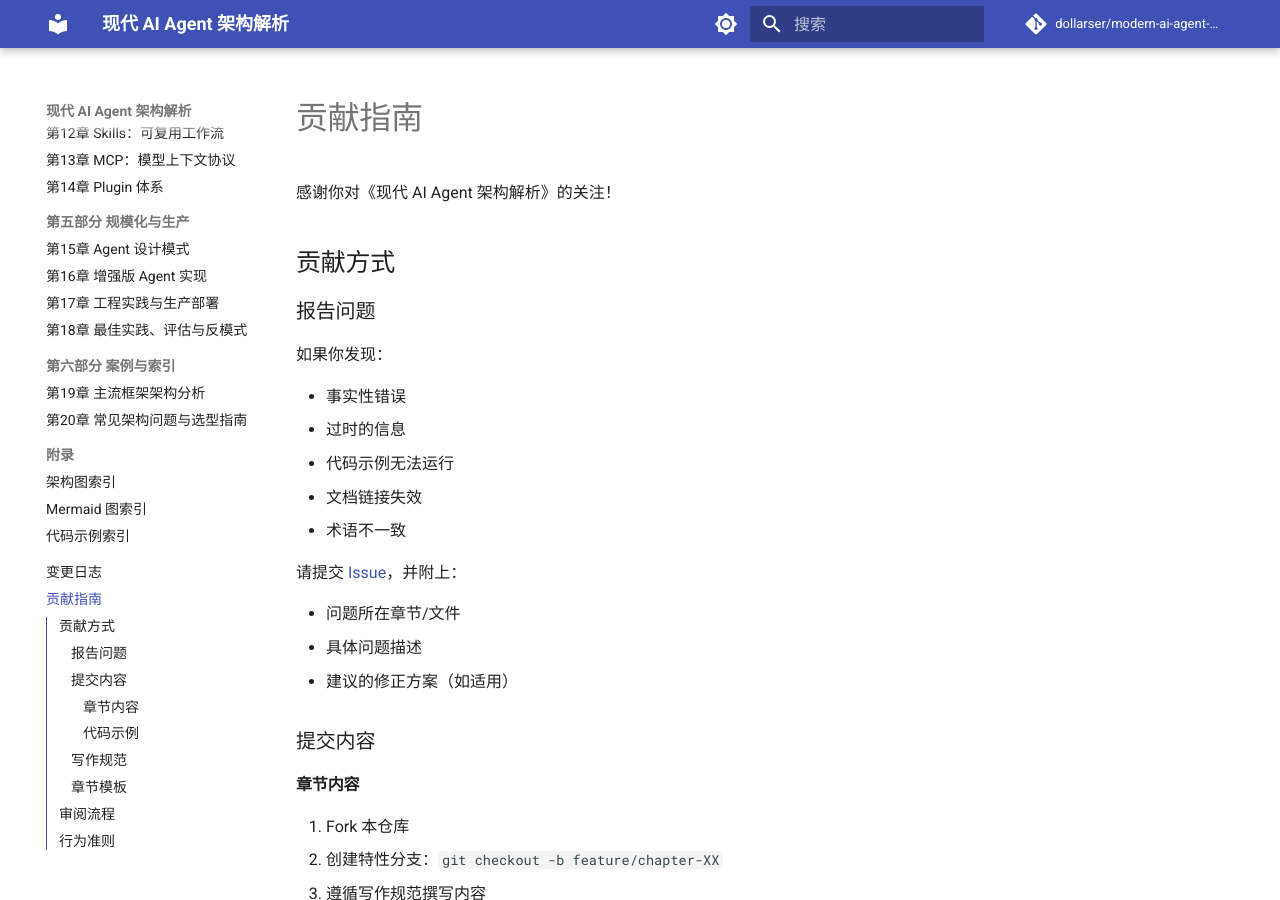
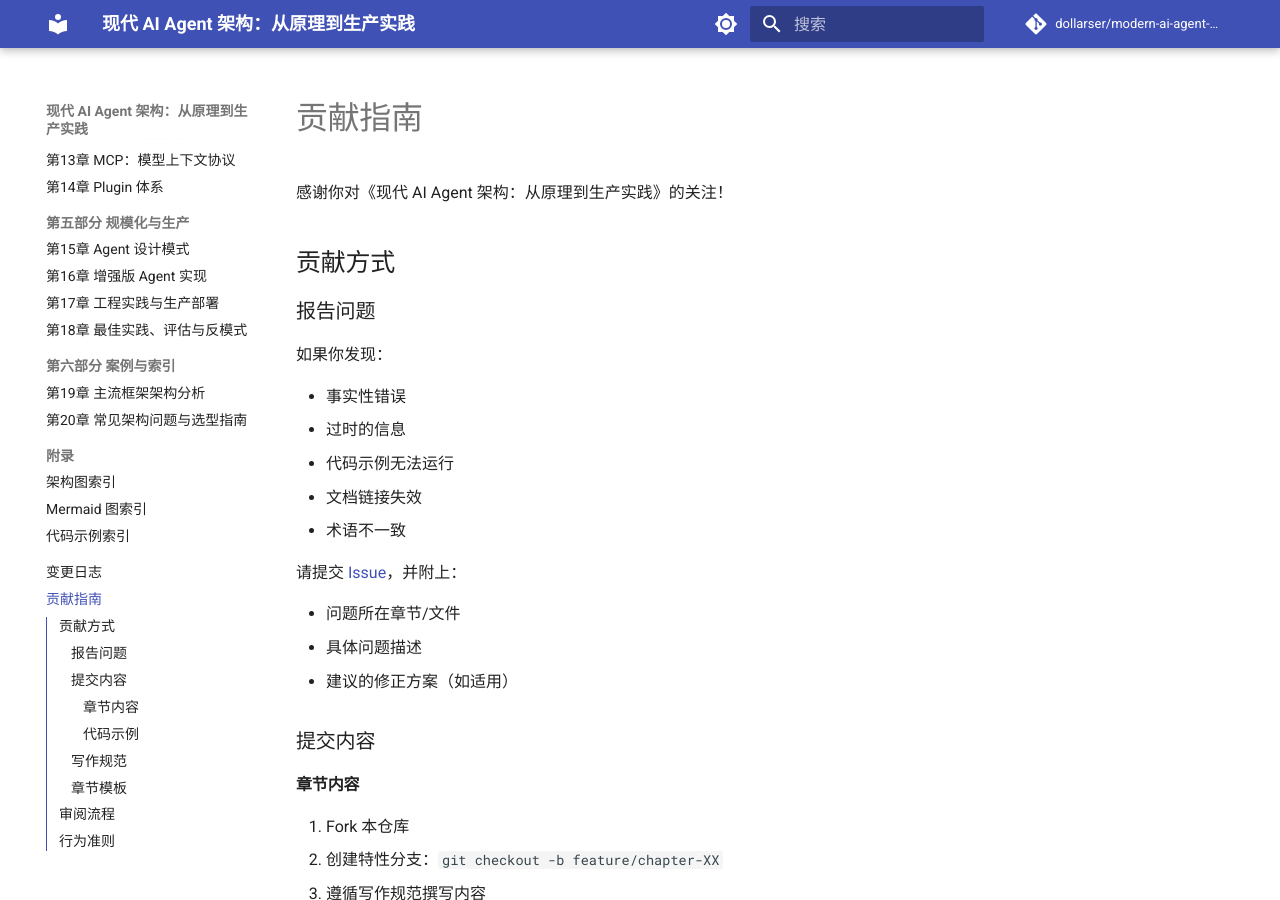
Before and after one commit to dollarser/modern-ai-agent-architecture, an MkDocs documentation site: the page built from docs/CONTRIBUTING.md, in a window 1280 px wide and 900 px high. Built offline with MkDocs 1.6.1 and Material for MkDocs 9.7.7, drawn with Linux system fonts in a browser that asks for light colours; comment, search, counter and statistics services are not loaded; the version menu is left out.

```diff
--- a/docs/CONTRIBUTING.md
+++ b/docs/CONTRIBUTING.md
@@ -1,6 +1,6 @@
 # 贡献指南
 
-感谢你对《现代 AI Agent 架构解析》的关注！
+感谢你对《现代 AI Agent 架构：从原理到生产实践》的关注！
 
 ## 贡献方式
 
--- a/docs/README.md
+++ b/docs/README.md
@@ -1,4 +1,4 @@
-# 《现代 AI Agent 架构解析》
+# 《现代 AI Agent 架构：从原理到生产实践》
 
 > 一本可持续维护、工程化、事实可验证、可发布、可扩展的 AI Agent 技术参考书
 
@@ -135,4 +135,4 @@ book/
 
 ---
 
-> **最终定位：** 一本可持续维护、工程化、事实可验证、可发布、可扩展的《现代 AI Agent 架构解析》开源技术参考书。
+> **最终定位：** 一本可持续维护、工程化、事实可验证、可发布、可扩展的《现代 AI Agent 架构：从原理到生产实践》开源技术参考书。
--- a/mkdocs.yml
+++ b/mkdocs.yml
@@ -1,4 +1,4 @@
-site_name: 现代 AI Agent 架构解析
+site_name: 现代 AI Agent 架构：从原理到生产实践
 site_description: 一本可持续维护、工程化、事实可验证的现代 AI Agent 技术参考书
 site_author: AI Agent Architecture Project
 site_url: https://dollarser.github.io/modern-ai-agent-architecture/
```
Also changed, not shown: README.md (added, +46 -0 lines), docs/CHANGELOG.md (+1 -0 lines), 1 other file.
